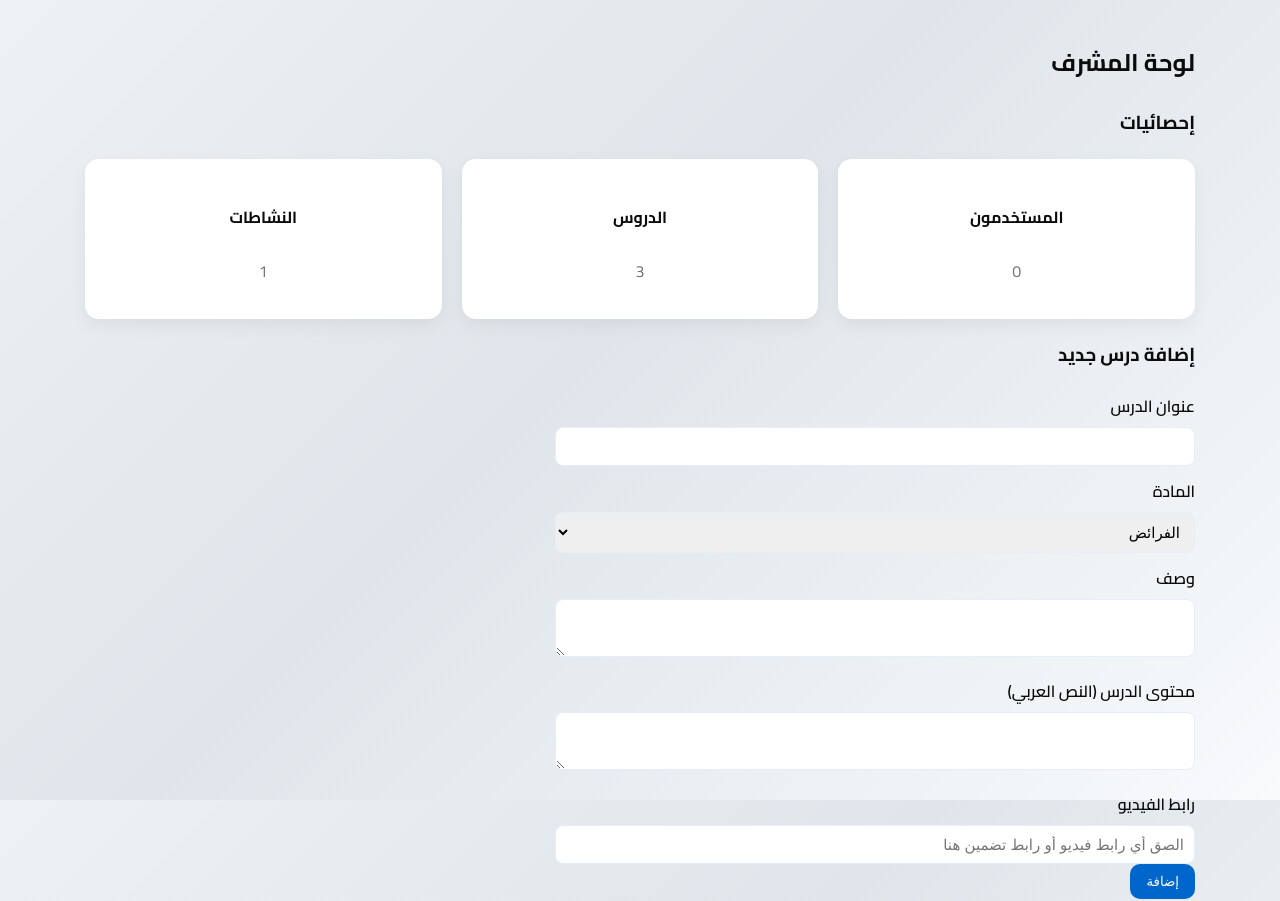
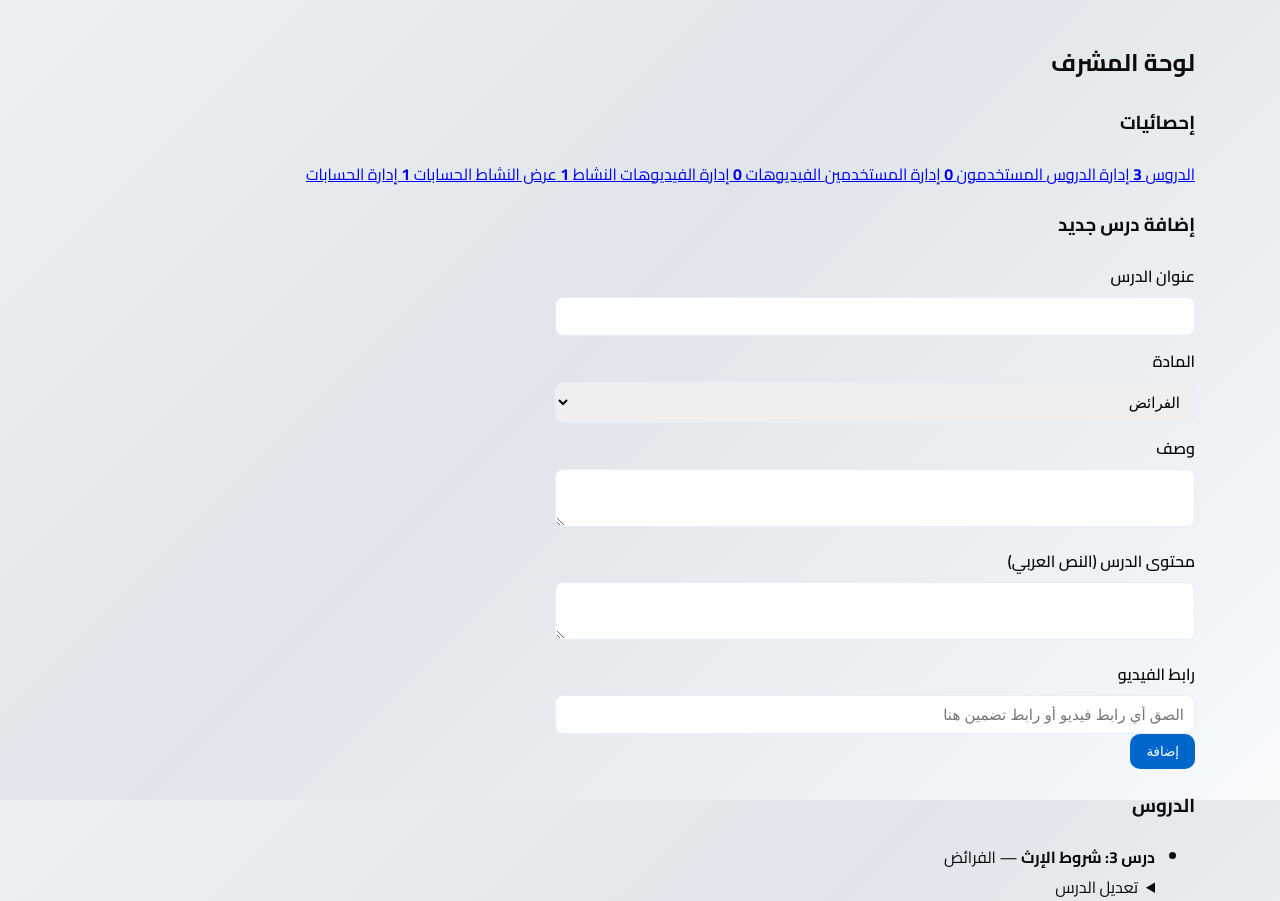
Before and after one commit to mustaphtouray7-svg/lessons-project-, a Flask app: page /admin in a window 1280 px wide. Shown: the top 901 px of the page. Run offline with Flask 3, Linux system fonts and the light colour scheme; the visitor is signed in with stand-in values (Sample User, id 1); tables that the repository leaves empty hold one stand-in row (values such as "Sample post"); some libraries are stand-ins or nearby versions.

Commit message:
Make admin dashboard stats into five live management cards

```diff
--- a/templates/admin.html
+++ b/templates/admin.html
@@ -16,12 +16,33 @@
         {% endwith %}
         <section>
             <h3>إحصائيات</h3>
-            <div class="cards" style="grid-template-columns:repeat(3,1fr);">
-                <div class="card center"><h4>المستخدمون</h4><p>{{ students_count }}</p></div>
-                <div class="card center"><h4>الدروس</h4><p>{{ lessons_count }}</p></div>
-                <div class="card center"><h4>النشاطات</h4><p>{{ activity_count }}</p></div>
-            </div>
-        </section>
+            <div class="admin-dashboard-cards">
+                <a class="admin-stat-card" href="{{ url_for('admin_lessons') }}">
+                    <span class="admin-stat-label">الدروس</span>
+                    <strong class="admin-stat-number">{{ lessons_count }}</strong>
+                    <span class="admin-stat-action">إدارة الدروس</span>
+                </a>
+                <a class="admin-stat-card" href="{{ url_for('admin_users') }}">
+                    <span class="admin-stat-label">المستخدمون</span>
+                    <strong class="admin-stat-number">{{ students_count }}</strong>
+                    <span class="admin-stat-action">إدارة المستخدمين</span>
+                </a>
+                <a class="admin-stat-card" href="{{ url_for('admin_videos') }}">
+                    <span class="admin-stat-label">الفيديوهات</span>
+                    <strong class="admin-stat-number">{{ video_count }}</strong>
+                    <span class="admin-stat-action">إدارة الفيديوهات</span>
+                </a>
+                <a class="admin-stat-card" href="{{ url_for('admin_activity') }}">
+                    <span class="admin-stat-label">النشاط</span>
+                    <strong class="admin-stat-number">{{ activity_count }}</strong>
+                    <span class="admin-stat-action">عرض النشاط</span>
+                </a>
+                <a class="admin-stat-card" href="{{ url_for('admin_accounts') }}">
+                    <span class="admin-stat-label">الحسابات</span>
+                    <strong class="admin-stat-number">{{ accounts_count }}</strong>
+                    <span class="admin-stat-action">إدارة الحسابات</span>
+                </a>
+            </div>        </section>
         <section>
             <h3>إضافة درس جديد</h3>
             <form method="post" action="/admin/add">
```
